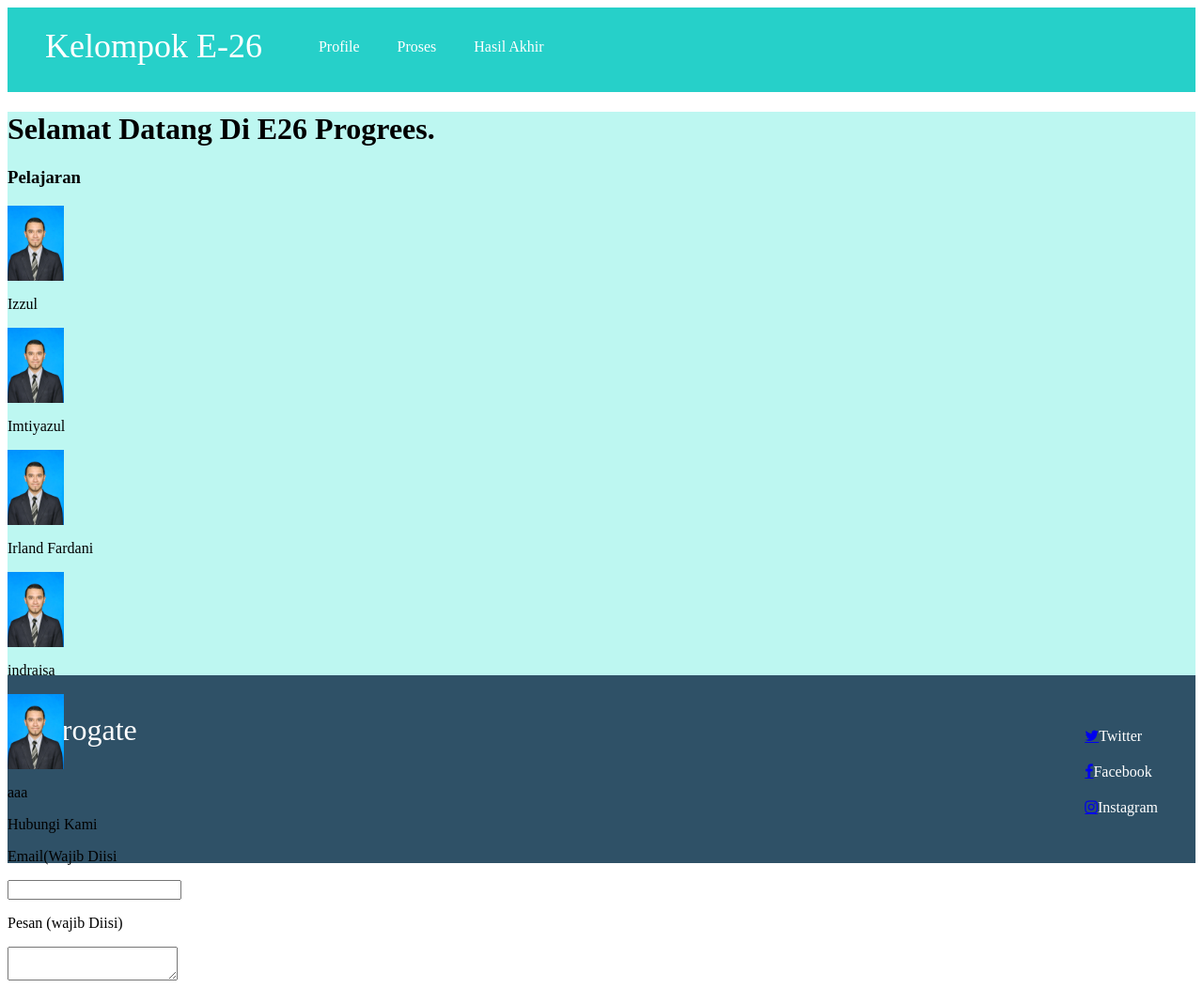
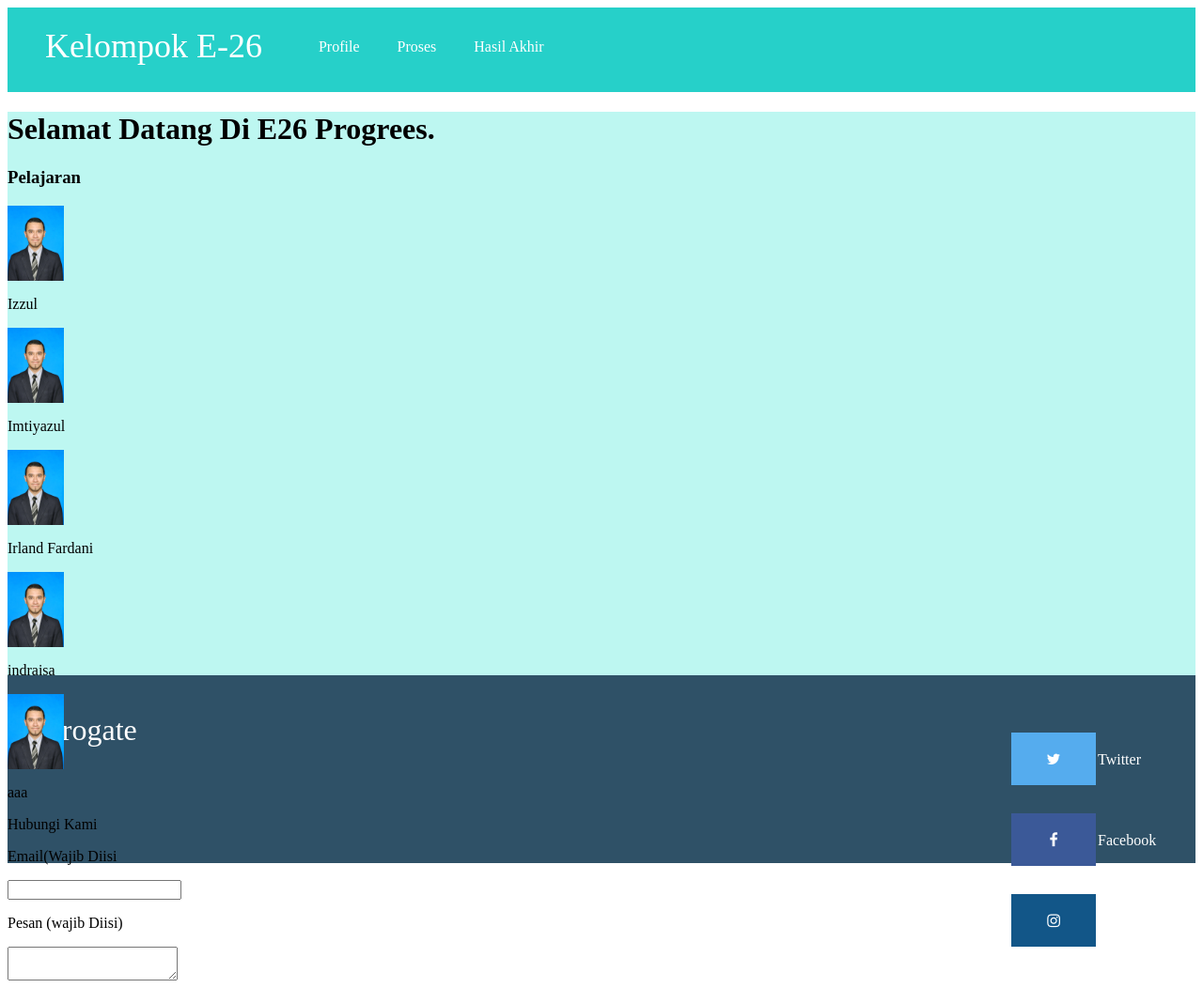
Before and after one commit to agusbudiyasa/TugasAwal, a plain HTML site: page index.html in a window 1280 px wide. Shown: the top 1052 px of the page at 94% size. Drawn offline with Linux system fonts and the light colour scheme.

Commit message:
Update stylesheet.css

```diff
--- a/stylesheet.css
+++ b/stylesheet.css
@@ -58,3 +58,31 @@ li {
 .footer-list li {
   padding-bottom: 20px ;
 }
+
+.fa {
+  padding: 20px;
+  font-size: 30px;
+  width: 50px;
+  text-align: center;
+  text-decoration: none;
+  margin: 5px 2px;
+}
+
+.fa:hover {
+    opacity: 0.7;
+}
+
+.fa-instagram {
+  background: #125688;
+  color: white;
+}
+
+.fa-facebook {
+  background: #3B5998;
+  color: white;
+}
+
+.fa-twitter {
+  background: #55ACEE;
+  color: white;
+}
```
